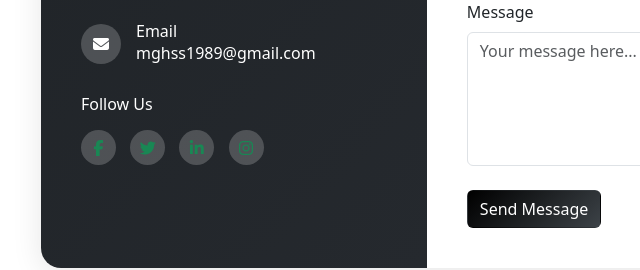
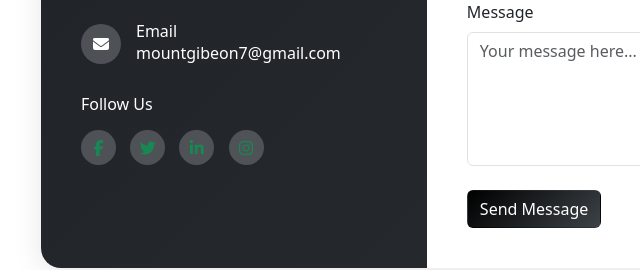
Before and after one commit to Eloni07/mghss1, a plain HTML site: page contact.html in a window 1280 px wide. Shown: the part 506-776 px from the top of the page, 136-776 px from the left. Drawn offline with nearby package versions, Linux system fonts and the light colour scheme.

Commit message:
Email Updated

```diff
--- a/contact.html
+++ b/contact.html
@@ -95,7 +95,7 @@
                                     </div>
                                     <div>
                                         <h6 class="mb-0">Email</h6>
-                                        <p class="mb-0">mghss1989@gmail.com</p>
+                                        <p class="mb-0">mountgibeon7@gmail.com</p>
                                     </div>
                                 </div>
 
```
